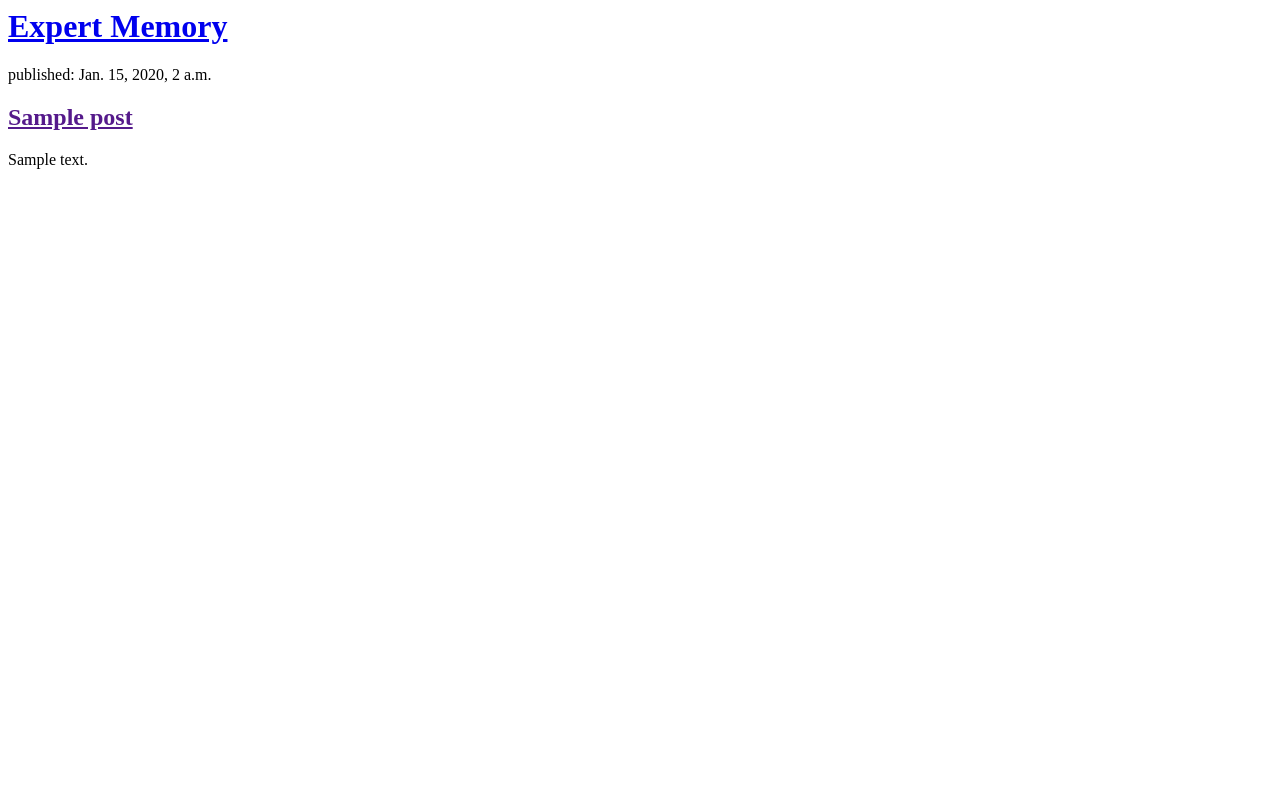
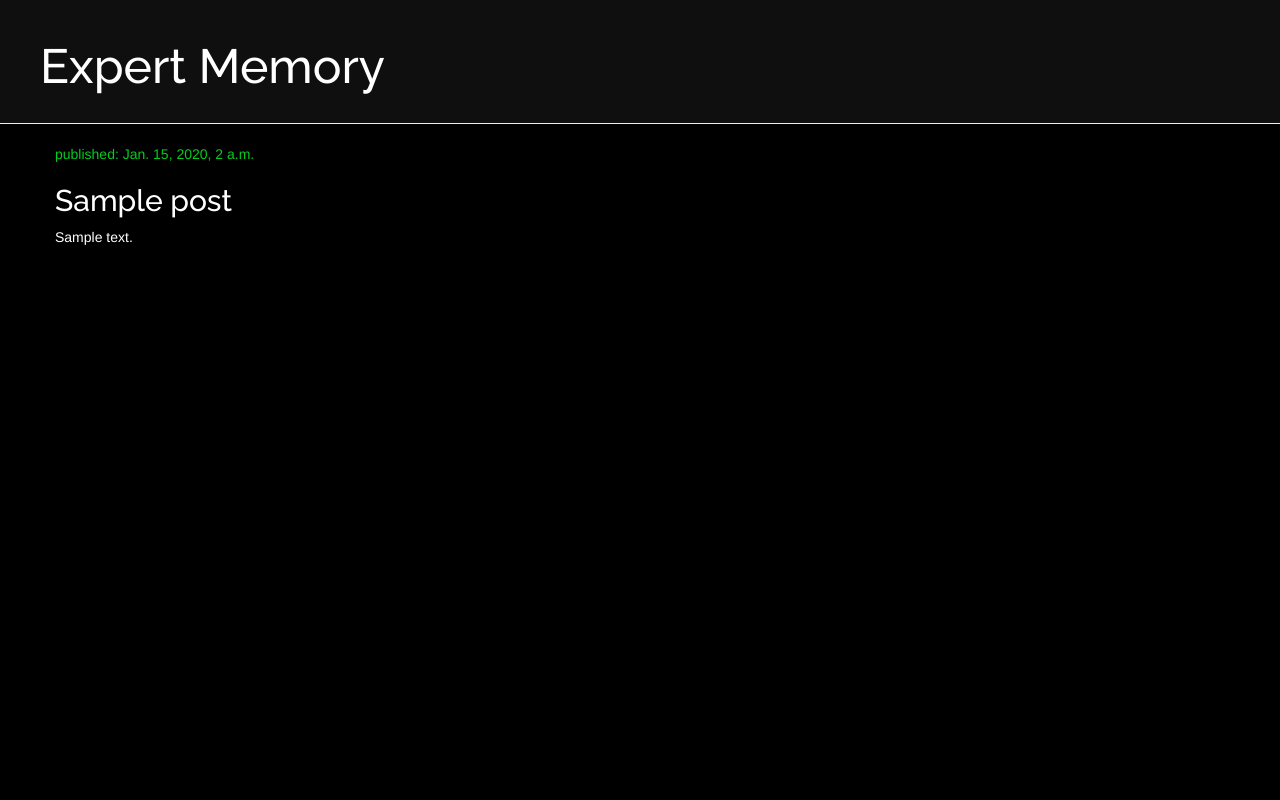
Before and after one commit to os-vill/expert-memory, a Django app: page / in a window 1280 px wide. Run offline with Django 3.2, Linux system fonts and the light colour scheme; tables that the repository leaves empty hold one stand-in row (values such as "Sample post"); some libraries are stand-ins or nearby versions.

Commit message:
added styling

```diff
--- /dev/null
+++ b/blog/static/css/blog.css
@@ -0,0 +1,54 @@
+.page-header {
+  background-color: #0f0f0f;
+  margin-top: 0;
+  padding: 20px 20px 20px 40px;
+}
+
+.page-header h1, .page-header h1 a, .page-header h1 a:visited, .page-header h1 a:active {
+    color: #ffffff;
+    font-size: 36pt;
+    text-decoration: none;
+}
+
+.content {
+  margin-left: 40px;
+}
+
+h1, h2, h3, h4 {
+  font-family: 'Raleway', sans-serif;
+}
+
+.date {
+  color: #04cc1f;
+}
+
+.save {
+  float: right;
+}
+
+.post-form textarea, .post-form input {
+  width: 100%;
+}
+
+.top-menu, .top-menu:hover, .top-menu: visited {
+  color: #000000;
+  float: right;
+  font-size: 26pt;
+  margin-right: 20px;
+}
+
+.post {
+  margin-bottom: 70px;
+}
+
+.post h2 a, .post h2 a:visited {
+  color: white;
+}
+
+body {
+  background-color: black;
+}
+
+#texto {
+  color: white;
+}
--- a/blog/templates/blog/post_list.html
+++ b/blog/templates/blog/post_list.html
@@ -1,20 +1,34 @@
+
+{% load static %}
+
 <html>
 <head>
 	<title> Expert Memory </title>
+	<link rel="stylesheet" href="//maxcdn.bootstrapcdn.com/bootstrap/3.2.0/css/bootstrap.min.css">
+	<link rel="stylesheet" href="//maxcdn.bootstrapcdn.com/bootstrap/3.2.0/css/bootstrap-theme.min.css">
+	<link rel="stylesheet" href="{% static 'css/blog.css' %}">
+	<link href="https://fonts.googleapis.com/css2?family=Raleway:wght@500&display=swap" rel="stylesheet">
+
 </head>
 	<body>
-		<div>
+		<div class="page-header">
 			<h1><a href="/">Expert Memory</a></h1>
 		</div>
 
-		{% for post in posts %}
-
-			<div>
-				<p>published: {{ post.published_date }}</p>
-				<h2><a href="">{{ post.title }}</a></h2>
-				<p>{{ post.text|linebreaksbr}}</p>
+		<div class="content container">
+			<div class="row">
+				<div class="col-md-8">
+					{% for post in posts %}
+						<div class="post">
+							<div class="date">
+								<p>published: {{post.published_date}}</p>
+							</div>
+							<h2><a href="">{{post.title}}</a></h2>
+							<p id="texto">{{ post.text|linebreaksbr }}</p>
+						</div>
+					{% endfor %}
+				</div>
 			</div>
-
-		{% endfor %}
+		</div>
 	</body>
 </html>
```
